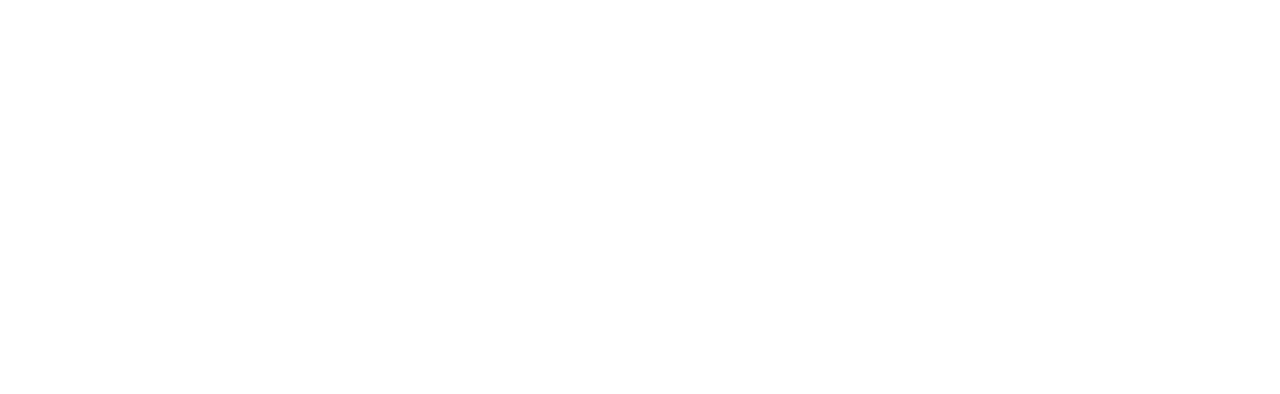
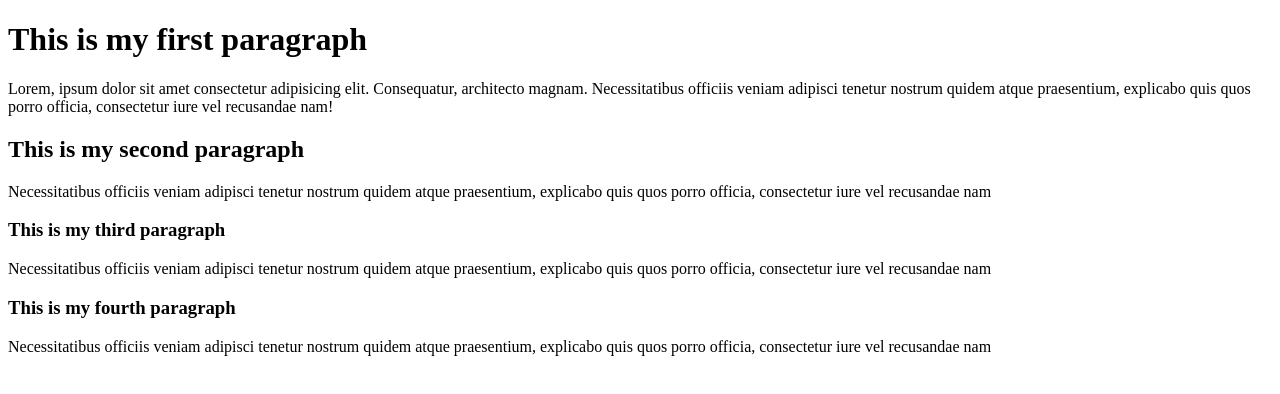
Before and after one commit to kuir-juach/alu-web-development, a plain HTML site: page html_basic/index.html in a window 1280 px wide. Drawn offline with Linux system fonts and the light colour scheme.

Commit message:
index.html up

```diff
--- a/html_basic/index.html
+++ b/html_basic/index.html
@@ -7,5 +7,26 @@
 </head>
 <body>
 
+  <h1>This is my first paragraph</h1>
+  <p>Lorem, ipsum dolor sit amet consectetur adipisicing elit.
+     Consequatur, architecto magnam.
+     Necessitatibus officiis veniam adipisci tenetur
+     nostrum quidem atque praesentium, explicabo quis quos
+      porro officia, consectetur iure vel recusandae nam!</p>
+
+  <h2>This is my second paragraph</h2>
+  <p>Necessitatibus officiis veniam adipisci tenetur
+    nostrum quidem atque praesentium, explicabo quis quos
+     porro officia, consectetur iure vel recusandae nam</p>
+
+  <h3>This is my third paragraph</h3>
+  <p>Necessitatibus officiis veniam adipisci tenetur
+    nostrum quidem atque praesentium, explicabo quis quos
+     porro officia, consectetur iure vel recusandae nam</p>
+  <h3>This is my fourth paragraph</h3>
+  <p>Necessitatibus officiis veniam adipisci tenetur
+    nostrum quidem atque praesentium, explicabo quis quos
+     porro officia, consectetur iure vel recusandae nam</p>
+
 </body>
 </html>
```
